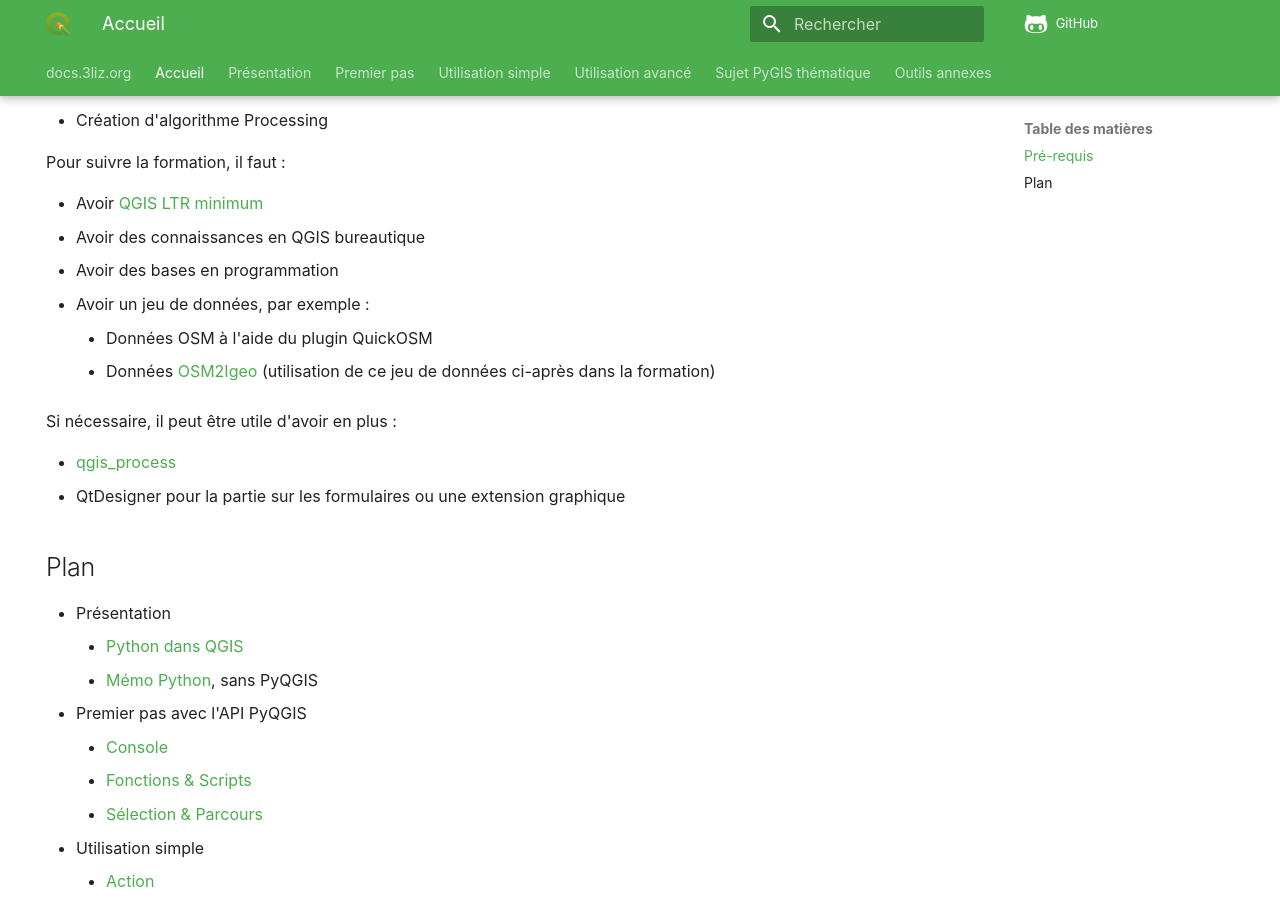
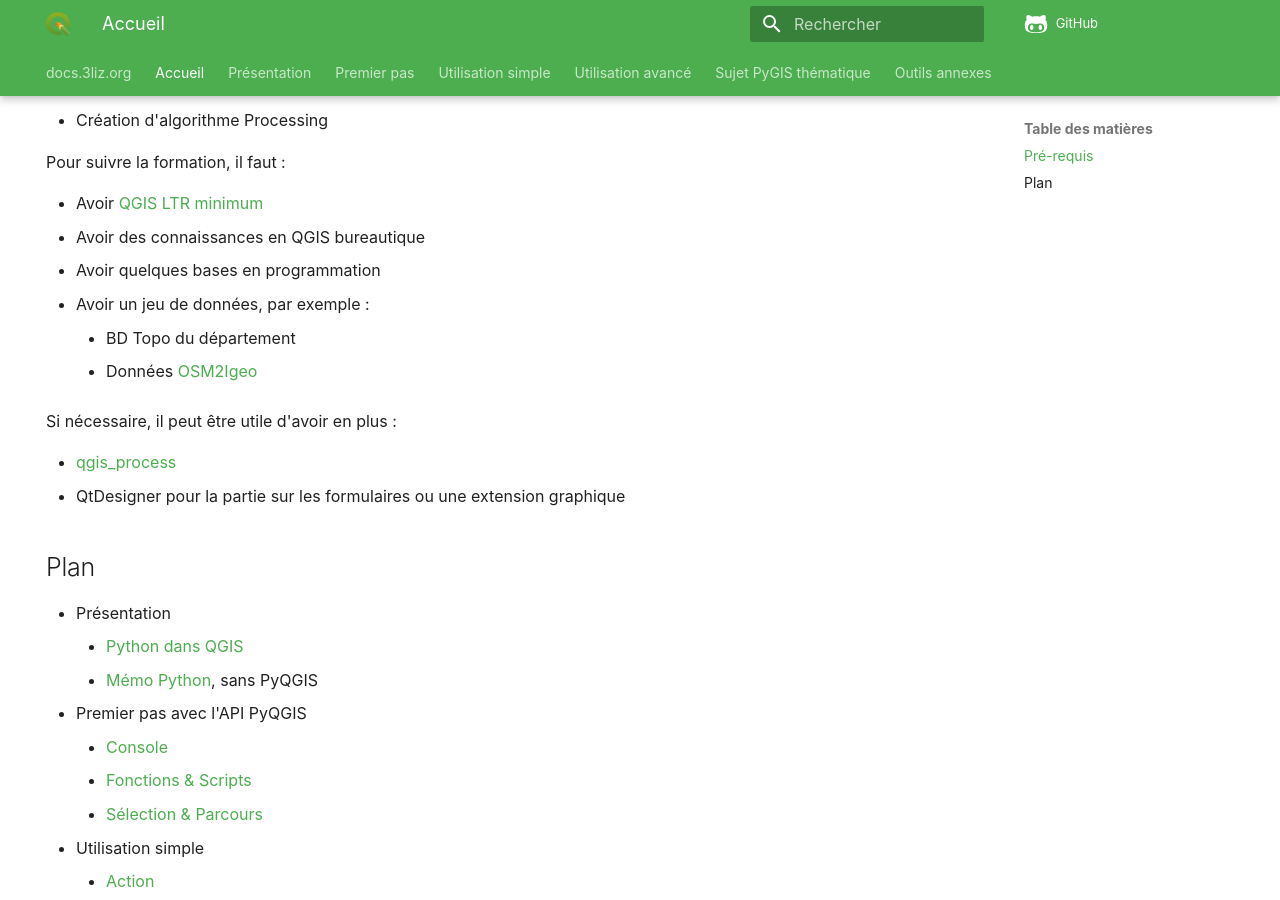
Before and after one commit to 3liz/formation-pyqgis, an MkDocs documentation site: the page built from docs/index.md, in a window 1280 px wide and 900 px high, scrolled down 313 px. Built offline with MkDocs 1.6.1 and Material for MkDocs 9.7.7, drawn with Linux system fonts in a browser that asks for light colours; nearby versions of some CDN libraries; comment, search, counter and statistics services are not loaded.

```diff
--- a/docs/index.md
+++ b/docs/index.md
@@ -18,11 +18,10 @@ Pour suivre la formation, il faut :
 
 * Avoir [QGIS LTR minimum](https://www.qgis.org/en/site/getinvolved/development/roadmap.html#release-schedule)
 * Avoir des connaissances en QGIS bureautique
-* Avoir des bases en programmation
+* Avoir quelques bases en programmation
 * Avoir un jeu de données, par exemple :
-    * Données OSM à l'aide du plugin QuickOSM
-    * Données [OSM2Igeo](https://github.com/igeofr/osm2igeo) (utilisation de ce jeu de données ci-après dans
-      la formation)
+    * BD Topo du département
+    * Données [OSM2Igeo](https://github.com/igeofr/osm2igeo)
 
 Si nécessaire, il peut être utile d'avoir en plus :
 
```
Also changed, not shown: docs/expression.md (+1 -1 lines), docs/selection-parcours-entites.md (+2 -1 lines).
